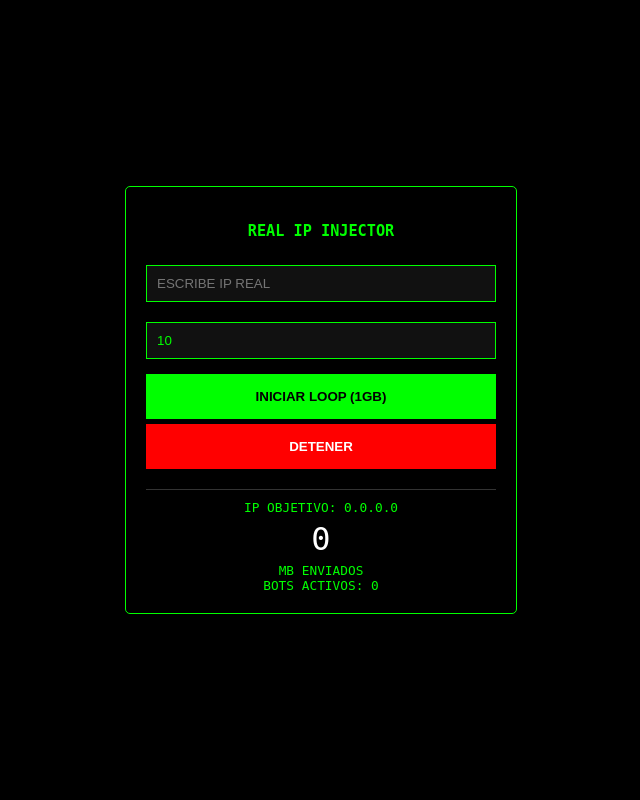
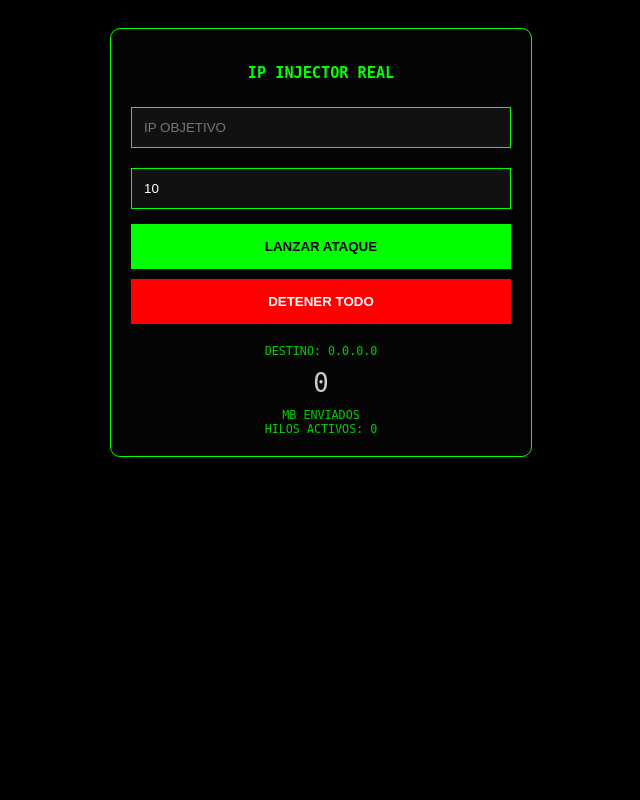
Before and after one commit to bebohighrise-gif/Bot-Telegram-, a Flask app: page / in a window 1280 px wide. Shown: the whole page, without its empty margins (319-959 px from the left). Run offline with Flask 3, Linux system fonts and the light colour scheme.

Commit message:
Update HTML structure and styles for index page

```diff
--- a/templates/index.html
+++ b/templates/index.html
@@ -1,55 +1,55 @@
 <!DOCTYPE html>
-<html lang="es">
+<html>
 <head>
-    <meta charset="UTF-8">
-    <meta name="viewport" content="width=device-width, initial-scale=1.0">
-    <title>IP KILLER 1000MB</title>
+    <meta name="viewport" content="width=device-width, initial-scale=1">
+    <title>IP Killer Pro</title>
     <style>
-        body { background: #000; color: #0f0; font-family: monospace; display: flex; justify-content: center; align-items: center; min-height: 100vh; margin: 0; }
-        .panel { border: 1px solid #0f0; padding: 20px; border-radius: 5px; width: 90%; max-width: 350px; text-align: center; }
-        input { width: 100%; padding: 10px; margin: 10px 0; background: #111; border: 1px solid #0f0; color: #0f0; box-sizing: border-box; }
-        button { width: 100%; padding: 15px; cursor: pointer; font-weight: bold; border: none; margin-top: 5px; }
-        .on { background: #0f0; color: #000; }
-        .off { background: #f00; color: #fff; }
-        .st { margin-top: 20px; font-size: 0.8rem; border-top: 1px solid #333; padding-top: 10px; }
-        #total { font-size: 2rem; color: #fff; display: block; margin: 5px 0; }
+        body { background: #000; color: #0f0; font-family: monospace; text-align: center; padding: 20px; }
+        .card { border: 1px solid #0f0; padding: 20px; border-radius: 10px; max-width: 380px; margin: auto; background: #050505; }
+        input { width: 100%; padding: 12px; margin: 10px 0; background: #111; border: 1px solid #0f0; color: #fff; box-sizing: border-box; }
+        button { width: 100%; padding: 15px; margin: 5px 0; cursor: pointer; font-weight: bold; border: none; text-transform: uppercase; }
+        .start { background: #0f0; color: #000; }
+        .stop { background: #f00; color: #fff; }
+        #total { font-size: 2.2em; color: #fff; display: block; margin: 10px 0; }
+        .info { font-size: 0.9em; opacity: 0.8; margin-top: 15px; }
     </style>
 </head>
 <body>
-    <div class="panel">
-        <h3>REAL IP INJECTOR</h3>
-        <input type="text" id="target" placeholder="ESCRIBE IP REAL">
-        <input type="number" id="threads" placeholder="CANTIDAD BOTS" value="10">
+    <div class="card">
+        <h3>IP INJECTOR REAL</h3>
+        <input type="text" id="target" placeholder="IP OBJETIVO">
+        <input type="number" id="threads" placeholder="BOTS" value="10">
 
-        <button class="on" onclick="run('start')">INICIAR LOOP (1GB)</button>
-        <button class="off" onclick="run('stop')">DETENER</button>
+        <button class="start" onclick="send('start')">Lanzar Ataque</button>
+        <button class="stop" onclick="send('stop')">Detener Todo</button>
 
-        <div class="st">
-            IP OBJETIVO: <span id="cur_ip">0.0.0.0</span><br>
-            <span id="total">0</span>
-            MB ENVIADOS
-            <br>BOTS ACTIVOS: <span id="hilos">0</span>
+        <div class="info">
+            DESTINO: <span id="ip">0.0.0.0</span><br>
+            <span id="total">0</span> MB ENVIADOS<br>
+            HILOS ACTIVOS: <span id="hilos">0</span>
         </div>
     </div>
 
     <script>
-        async function run(a) {
+        async function send(a) {
+            const t = document.getElementById('target').value;
+            const h = document.getElementById('threads').value;
+            try {
                 await fetch('/api/control', {
                     method: 'POST',
                     headers: {'Content-Type': 'application/json'},
-                body: JSON.stringify({
-                    action: a,
-                    target: document.getElementById('target').value,
-                    threads: document.getElementById('threads').value
-                })
+                    body: JSON.stringify({action: a, target: t, threads: h})
                 });
+            } catch(e) { alert("Error de conexión"); }
         }
         setInterval(async () => {
+            try {
                 const r = await fetch('/api/stats');
                 const d = await r.json();
                 document.getElementById('total').innerText = d.total_mb.toLocaleString();
                 document.getElementById('hilos').innerText = d.hilos;
-            document.getElementById('cur_ip').innerText = d.ip;
+                document.getElementById('ip').innerText = d.ip;
+            } catch(e) {}
         }, 1000);
     </script>
 </body>
```
Lines whose indentation alone changed are shown as unchanged.
